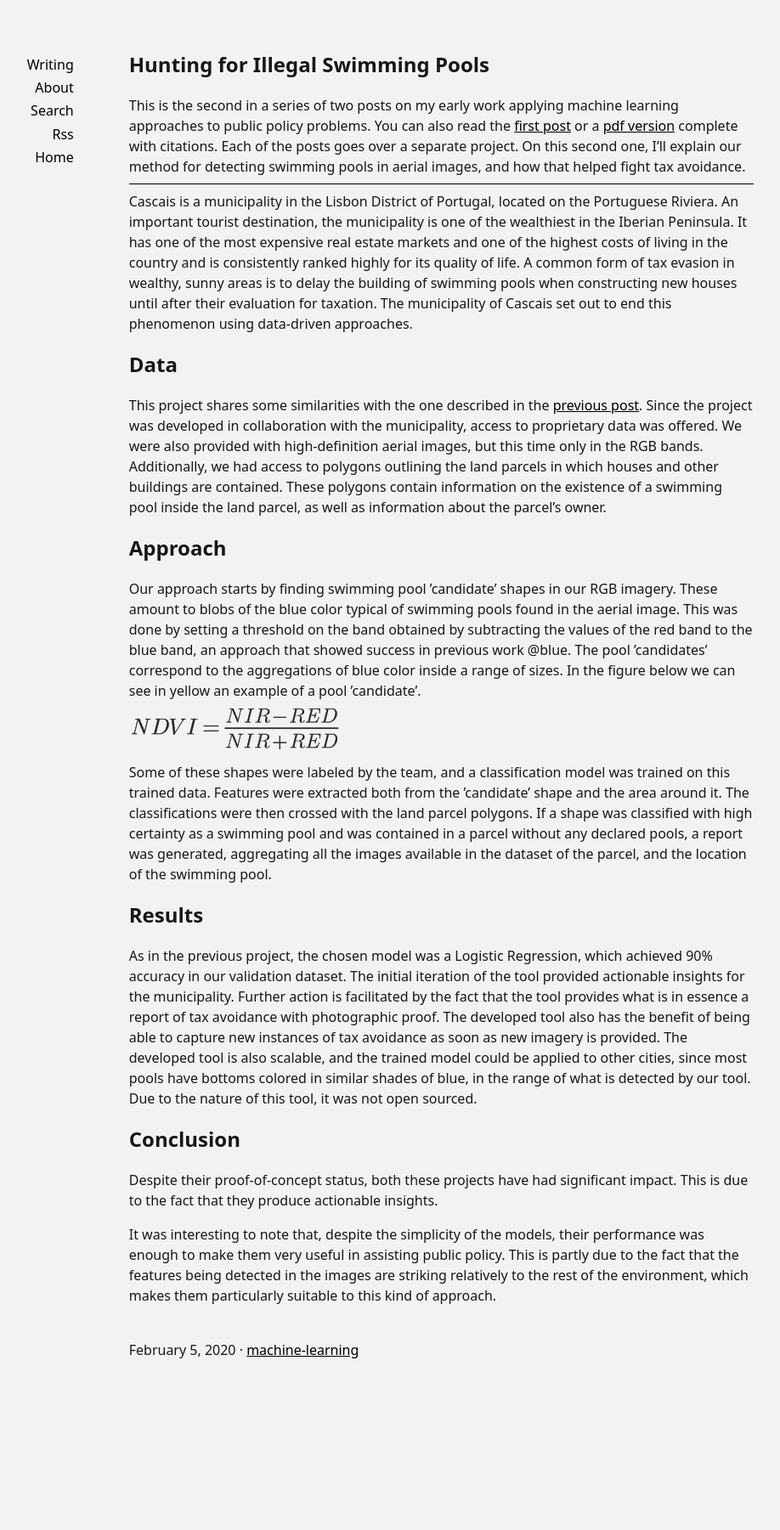
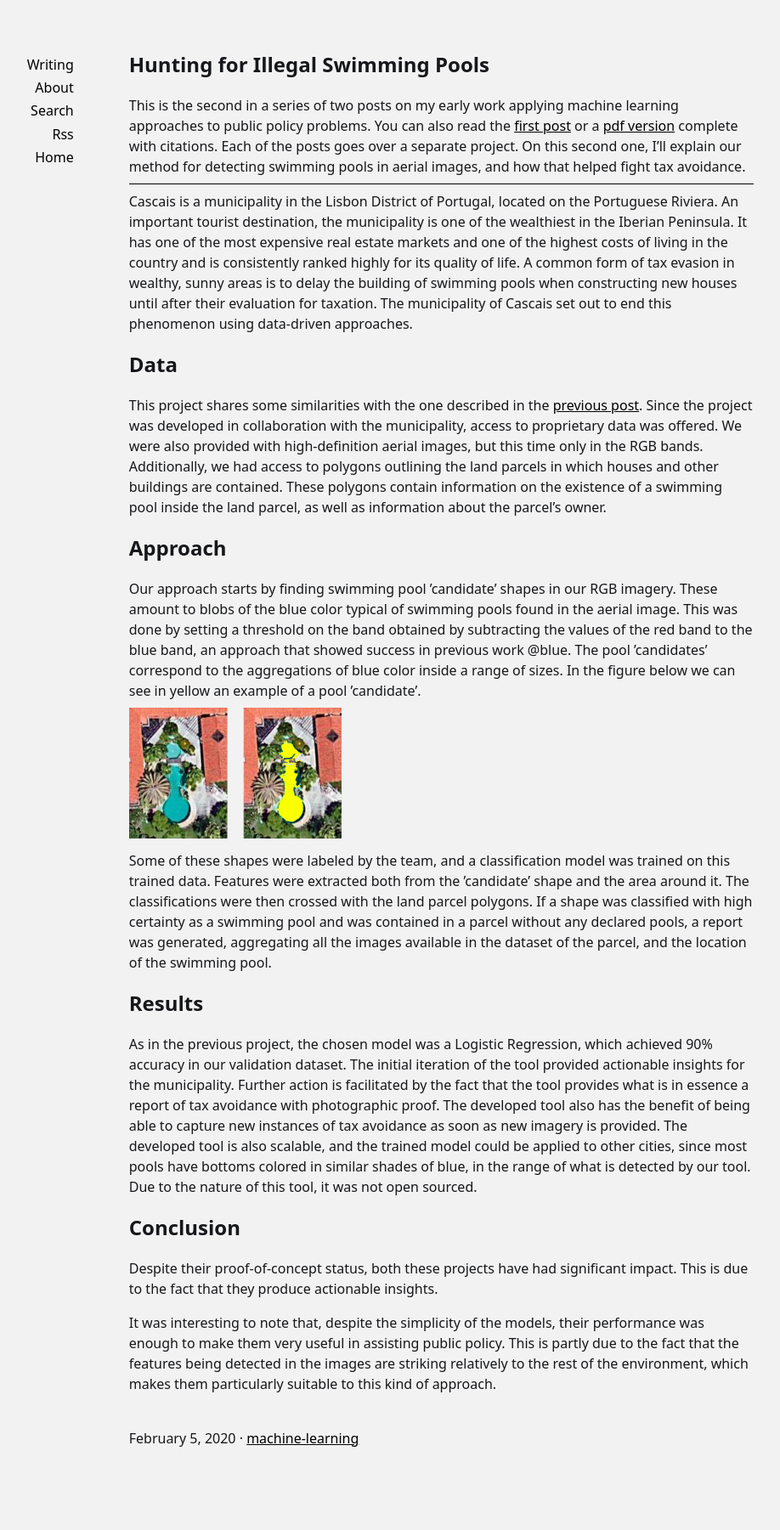
Before and after one commit to fernandeslouro/blog, a Jekyll site: the page built from _posts/2020-02-05-hunting-for-illegal-swimming-pools.md, in a window 1280 px wide. Shown: the whole page at 85% size, without its empty margins (201-1119 px from the left). Built offline with Jekyll 4.4.1, drawn with Linux system fonts in a browser that asks for light colours; before the commit the page ends 1697 px from its top, so only the background shows below that.

Commit message:
Update 2020-02-05-hunting-for-illegal-swimming-pools.md

```diff
--- a/_posts/2020-02-05-hunting-for-illegal-swimming-pools.md
+++ b/_posts/2020-02-05-hunting-for-illegal-swimming-pools.md
@@ -18,7 +18,7 @@ This project shares some similarities with the one described in the [previous po
 
 Our approach starts by finding swimming pool ’candidate’ shapes in our RGB imagery. These amount to blobs of the blue color typical of swimming pools found in the aerial image. This was done by setting a threshold on the band obtained by subtracting the values of the red band to the blue band, an approach that showed success in previous work @blue. The pool ’candidates’ correspond to the aggregations of blue color inside a range of sizes. In the figure below we can see in yellow an example of a pool ’candidate’.
 
-<div style="text-align:center; width:250px"><img src="/assets/images/ndvi-equation.png" /></div>
+<div style="text-align:center; width:250px"><img src="/assets/images/pool.png" /></div>
 
 Some of these shapes were labeled by the team, and a classification model was trained on this trained data. Features were extracted both from the ’candidate’ shape and the area around it. The classifications were then crossed with the land parcel polygons. If a shape was classified with high certainty as a swimming pool and was contained in a parcel without any declared pools, a report was generated, aggregating all the images available in the dataset of the parcel, and the location of the swimming pool.
 
```
